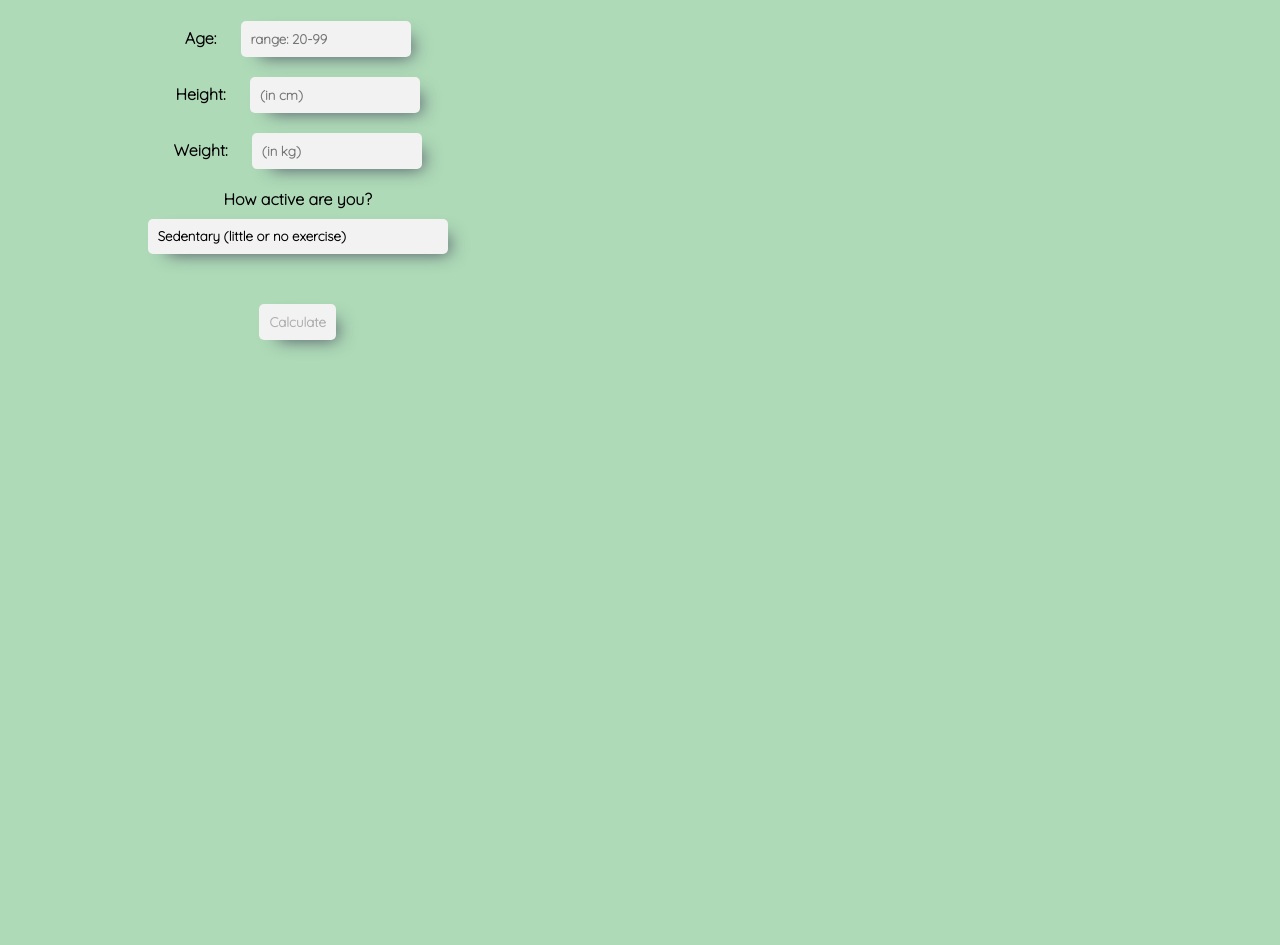
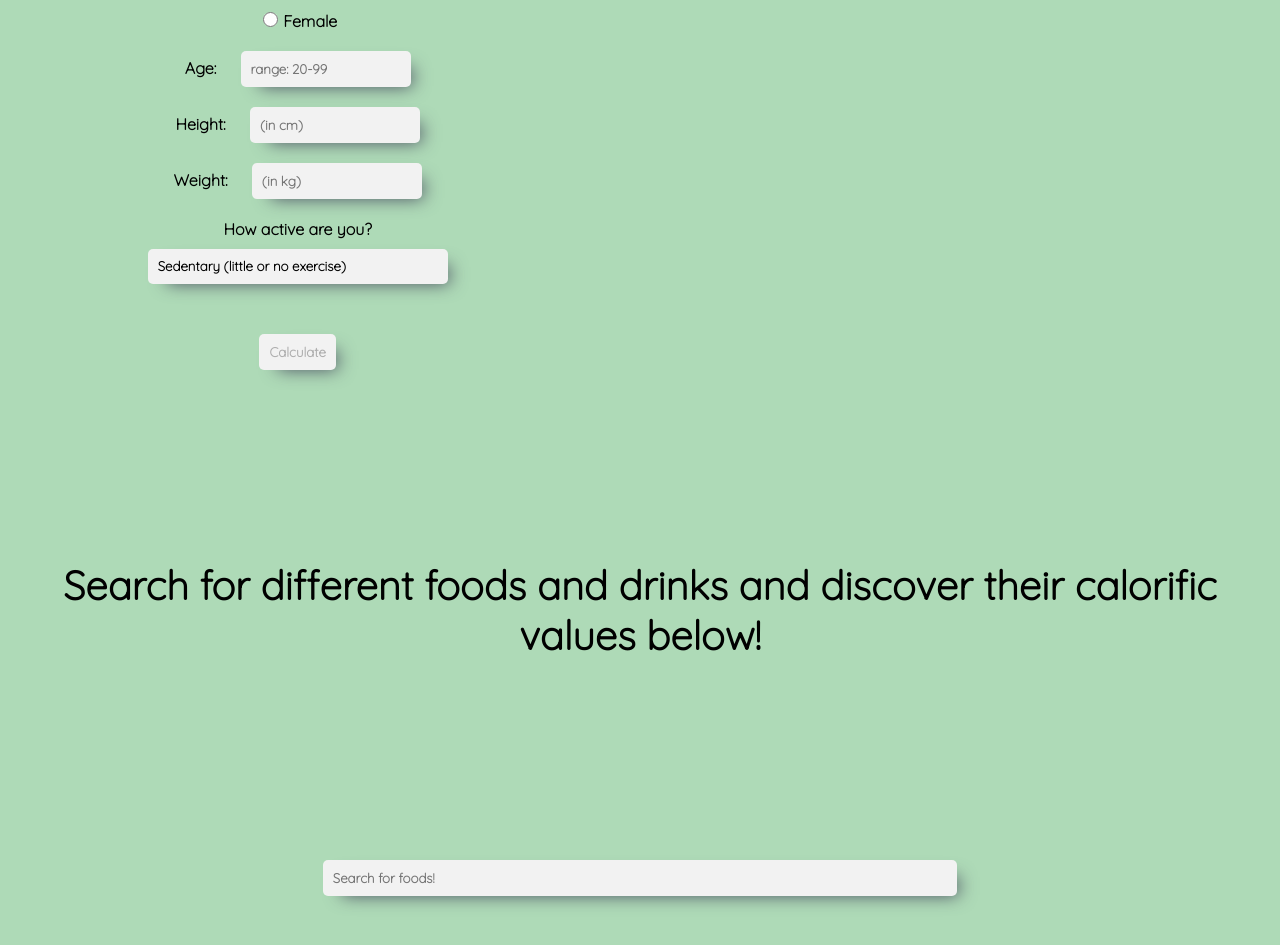
Before and after one commit to AdamIskrzycki/nutrition-app, a React (Create React App) app: page / in a window 1280 px wide. Shown: the part 249-1194 px from the top of the page. Before the commit the page ends 800 px from the top, so only its background shows below. Built offline with nearby package versions, Linux system fonts and the light colour scheme.

Commit message:
Added basic folder structure for nutrition container, added basic textbox looks

```diff
--- a/src/App.js
+++ b/src/App.js
@@ -1,10 +1,12 @@
 import './App.css';
 import UserInfoContainer from './components/UserInfoContainer/UserInfoContainer';
+import NutritionContainer from './components/NutritionContainer/NutritionContainer';
 
 function App() {
   return (
     <div className="App">
       <UserInfoContainer />
+      <NutritionContainer />
     </div>
   );
 }
--- /dev/null
+++ b/src/components/NutritionContainer/NutritionContainer.js
@@ -0,0 +1,11 @@
+import React from "react";
+import Search from "./Search/Search";
+import classes from './NutritionContainer.module.scss';
+
+const NutritionContainer = () => {
+  return <div className={classes.NutritionContainer}>
+    <Search />
+  </div>;
+};
+
+export default NutritionContainer;
--- /dev/null
+++ b/src/components/NutritionContainer/NutritionContainer.module.scss
@@ -0,0 +1,5 @@
+.NutritionContainer {
+    width: 80%;
+    margin: 200px auto;
+    // border: 1px solid black;
+}
--- /dev/null
+++ b/src/components/NutritionContainer/Search/Search.js
@@ -0,0 +1,10 @@
+import React from 'react';
+import classes from './Search.module.scss'
+
+const Search = () => {
+    return <div>
+        <input className={classes.Search} type="text" placeholder='Search for foods!'/>
+    </div>
+}
+
+export default Search;
--- /dev/null
+++ b/src/components/NutritionContainer/Search/Search.module.scss
@@ -0,0 +1,6 @@
+@import "../../mixins.scss";
+
+.Search {
+    @include inputBeautify();
+    width: 60%;
+}
--- a/src/components/UserInfoContainer/UserInfoContainer.js
+++ b/src/components/UserInfoContainer/UserInfoContainer.js
@@ -104,7 +104,8 @@ const UserInfoContainer = () => {
   };
 
   return (
-    <div className={classes.UserInfoContainer}>
+    <>
+    <section className={classes.UserInfoContainer}>
       <Form
         gender={gender}
         onGenderChange={onGenderChange}
@@ -116,7 +117,9 @@ const UserInfoContainer = () => {
         isCalculateDisabled={isCalculateDisabled}
       />
       <UserResults bmi={bmiValue} isUserResultsVisible={isUserResultsVisible} maintainCalorie={maintainCalorie}/>
-    </div>
+    </section>
+    <div className={classes.SearchInvitation}>Search for different foods and drinks and discover their calorific values below!</div>
+    </>
   );
 };
 
--- a/src/components/UserInfoContainer/UserInfoContainer.module.scss
+++ b/src/components/UserInfoContainer/UserInfoContainer.module.scss
@@ -3,6 +3,12 @@
 .UserInfoContainer {
     @include flexCenter(row);
     column-gap: 200px;
-    margin: 100px auto;
+    margin: 130px auto;
     width: 100%;
 }
+
+.SearchInvitation {
+    font-size: 40px;
+    width: 100%;
+    margin-top: 190px;
+}
```
